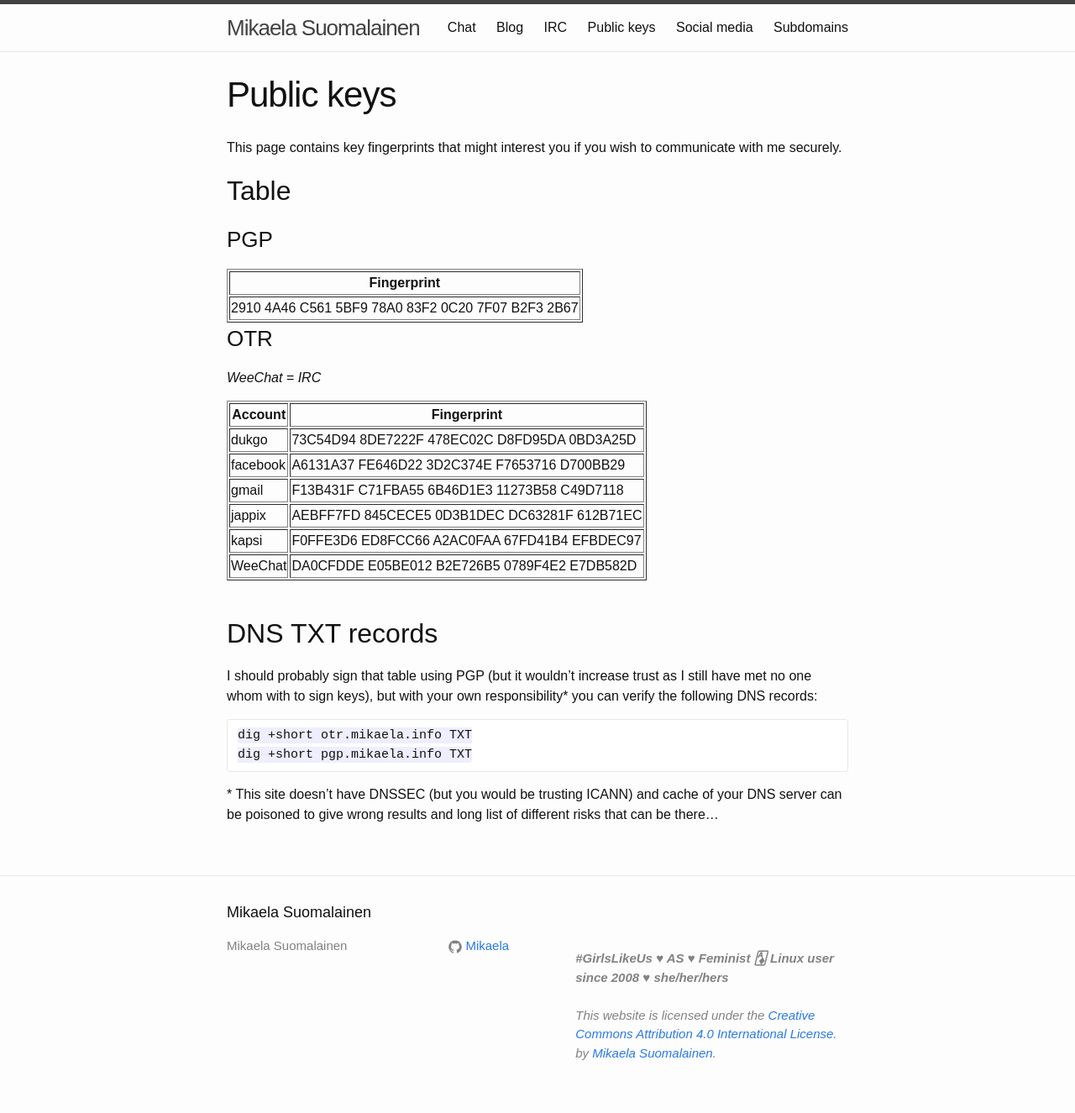
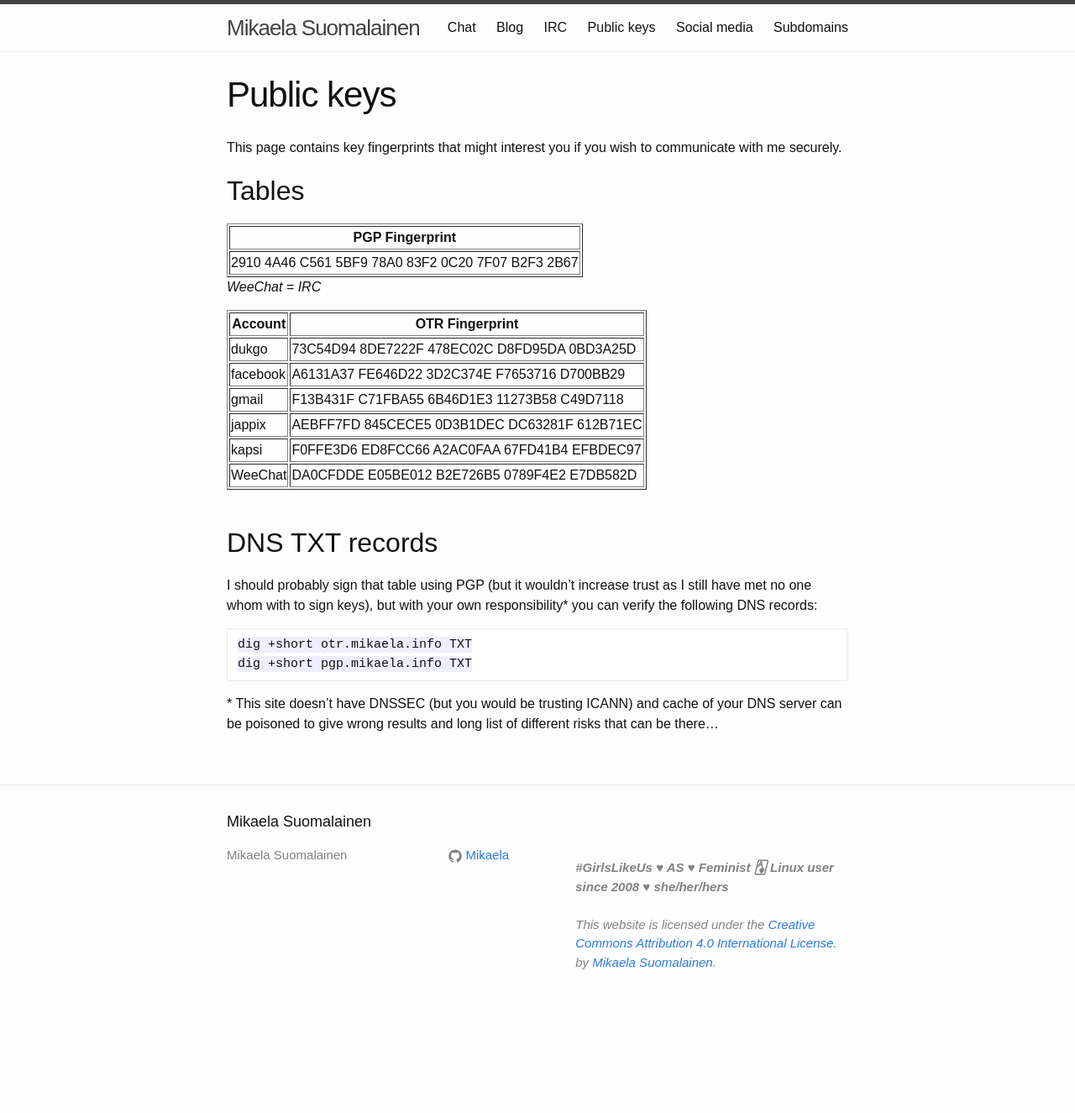
Before and after one commit to Mikaela/mikaela.github.io, a Jekyll site: the page built from pages/keys.markdown, in a window 1280 px wide. Shown: the whole page at 84% size. Built offline with Jekyll 4.4.1, drawn with Linux system fonts in a browser that asks for light colours; Markdown is read by kramdown in place of the engine named in the settings; after the commit the page ends 1217 px from its top, so only the background shows below that.

Commit message:
pages/keys.markdown: try to be more simple

```diff
--- a/pages/keys.markdown
+++ b/pages/keys.markdown
@@ -8,27 +8,23 @@ excerpt: "My public keys, OTR, PGP and how to check them from DNS TXT records of
 This page contains key fingerprints that might interest you if you wish
 to communicate with me securely.
 
-## Table
-
-### PGP
+## Tables
 
 <table border="1">
     <tr>
-        <th>Fingerprint</th>
+        <th>PGP Fingerprint</th>
     </tr>
     <tr>
         <td>2910 4A46 C561 5BF9 78A0  83F2 0C20 7F07 B2F3 2B67</td>
     </tr>
 </table>
 
-### OTR
-
 *WeeChat = IRC*
 
 <table border="1">
     <tr>
         <th>Account</th>
-        <th>Fingerprint</th>
+        <th>OTR Fingerprint</th>
     </tr>
     <tr>
         <td>dukgo</td>
```
